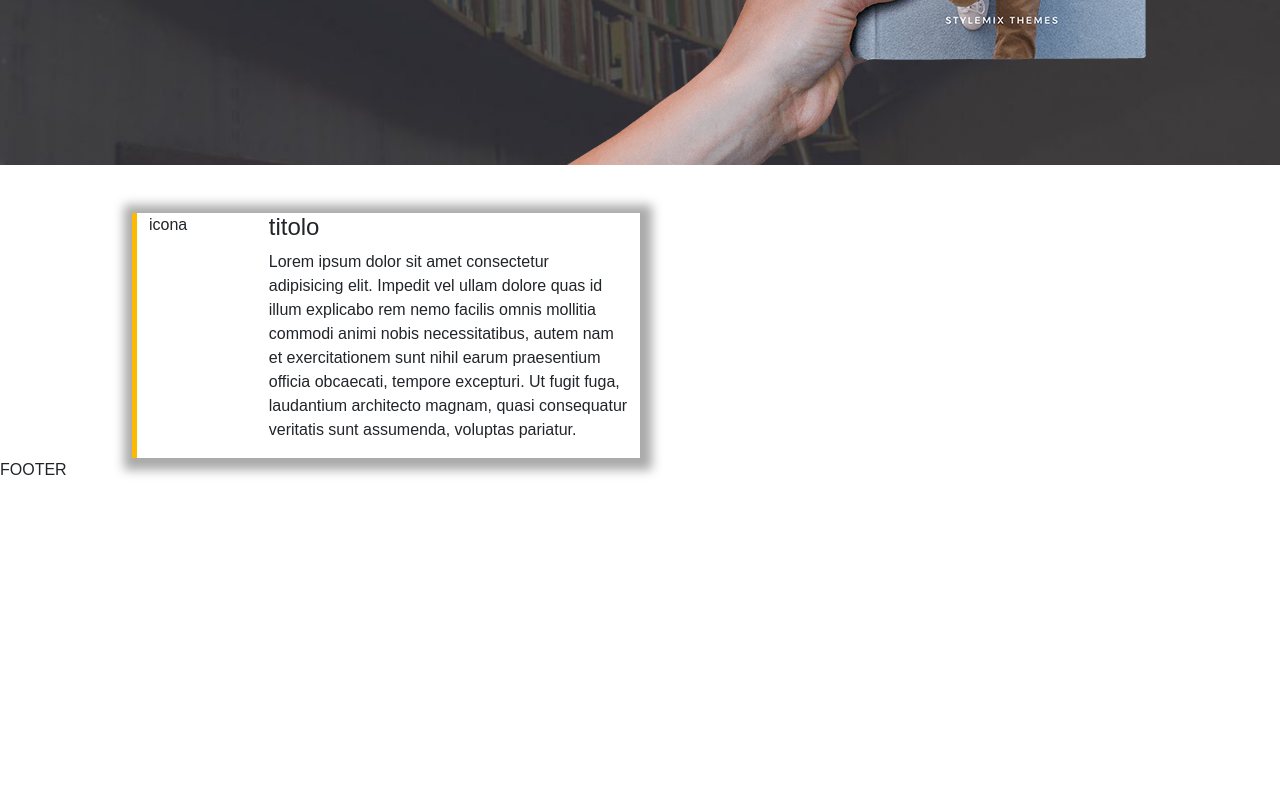
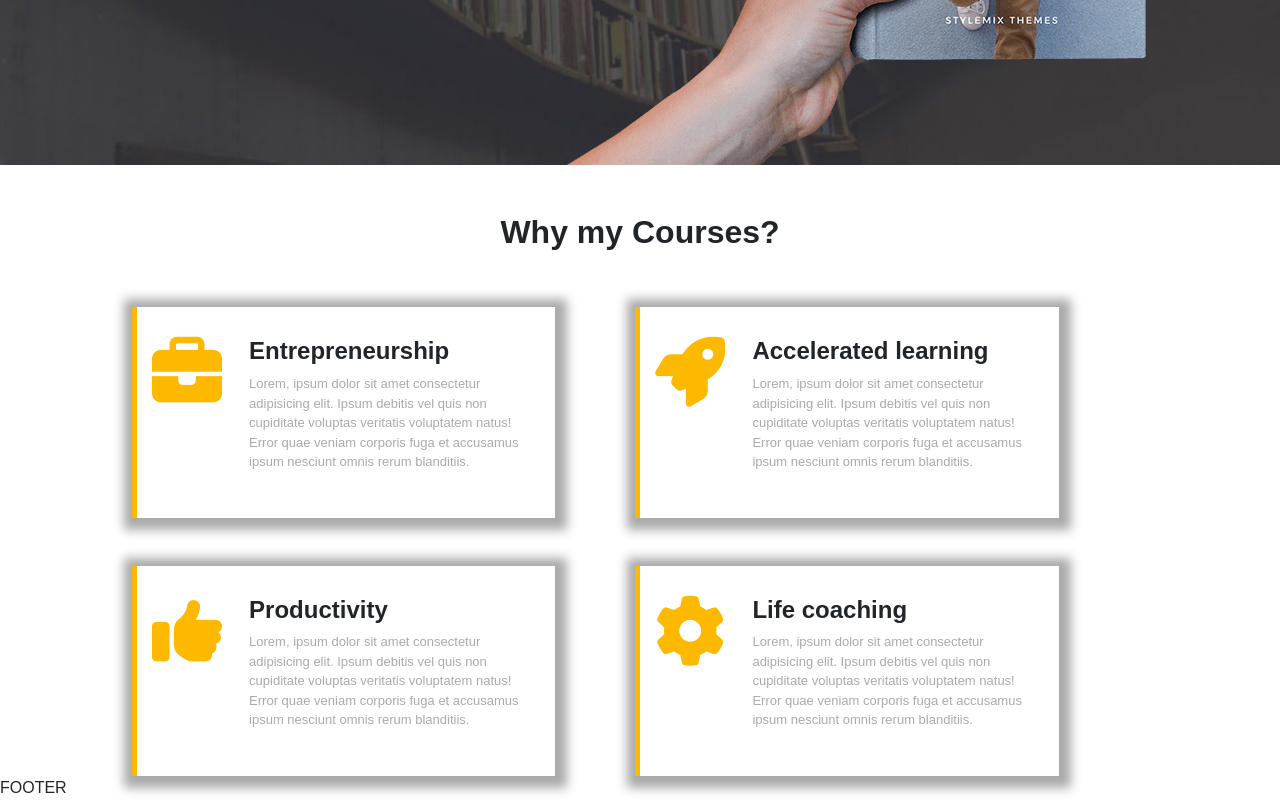
Before and after one commit to stiva98/proj-html-vuejs, a Vue app: page / in a window 1280 px wide. Shown: the part 2728-3528 px from the top of the page. Before the commit the page ends 3210 px from the top, so only its background shows below. Built offline with nearby package versions, Linux system fonts and the light colour scheme.

Commit message:
aggiunta dinamicità al 5 sezione + hover terminata

```diff
--- a/src/components/MainComponent.vue
+++ b/src/components/MainComponent.vue
@@ -3,7 +3,7 @@ export default {
     name: "MainComponent",
     data() {
         return {
-            cardsCourses: [
+            cardsNewCourses: [
                 {
                     cardImage: "../src/assets/img/electronic.jpeg",
                     cardTitle: "How to be a DJ? Make Electronic Music",
@@ -11,7 +11,8 @@ export default {
                     cardDifficult: "Advanced",
                     cardDuration: "8 lectures",
                     cardHours: "6 hours",
-                    cardButton: true
+                    cardButton: true,
+                    cardPrice: "$59"
                 },
                 {
                     cardImage: "../src/assets/img/nvidia.png",
@@ -20,7 +21,8 @@ export default {
                     cardDifficult: "Advanced",
                     cardDuration: "8 lectures",
                     cardHours: "6 hours",
-                    cardButton: true
+                    cardButton: true,
+                    cardPrice: "$60"
                 },
                 {
                     cardImage: "../src/assets/img/fashion.jpeg",
@@ -29,7 +31,8 @@ export default {
                     cardDifficult: "Advanced",
                     cardDuration: "6 lectures",
                     cardHours: "6 hours",
-                    cardButton: true
+                    cardButton: true,
+                    cardPrice: "$61"
                 },
                 {
                     cardImage: "../src/assets/img/communication.jpeg",
@@ -38,7 +41,8 @@ export default {
                     cardDifficult: "Intermediate",
                     cardDuration: "6 lectures",
                     cardHours: "6 hours",
-                    cardButton: false
+                    cardButton: false,
+                    cardPrice: "$62"
                 },
                 {
                     cardImage: "../src/assets/img/art.jpg",
@@ -47,7 +51,8 @@ export default {
                     cardDifficult: "Intermediate",
                     cardDuration: "6 lectures",
                     cardHours: "6 hours",
-                    cardButton: false
+                    cardButton: false,
+                    cardPrice: "$63"
                 },
                 {
                     cardImage: "../src/assets/img/bicycling.jpeg",
@@ -56,7 +61,30 @@ export default {
                     cardDifficult: "Bicycling",
                     cardDuration: "6 lectures",
                     cardHours: "6 hours",
-                    cardButton: false
+                    cardButton: false,
+                    cardPrice: "$64"
+                },
+            ],
+            cardsCourses: [
+                {
+                    icon: "fa-solid fa-briefcase",
+                    title: "Entrepreneurship",
+                    paragraph: "Lorem, ipsum dolor sit amet consectetur adipisicing elit. Ipsum debitis vel quis non cupiditate voluptas veritatis voluptatem natus! Error quae veniam corporis fuga et accusamus ipsum nesciunt omnis rerum blanditiis.",
+                },
+                {
+                    icon: "fa-solid fa-rocket",
+                    title: "Accelerated learning",
+                    paragraph: "Lorem, ipsum dolor sit amet consectetur adipisicing elit. Ipsum debitis vel quis non cupiditate voluptas veritatis voluptatem natus! Error quae veniam corporis fuga et accusamus ipsum nesciunt omnis rerum blanditiis.",
+                },
+                {
+                    icon: "fa-solid fa-thumbs-up",
+                    title: "Productivity",
+                    paragraph: "Lorem, ipsum dolor sit amet consectetur adipisicing elit. Ipsum debitis vel quis non cupiditate voluptas veritatis voluptatem natus! Error quae veniam corporis fuga et accusamus ipsum nesciunt omnis rerum blanditiis.",
+                },
+                {
+                    icon: "fa-solid fa-gear",
+                    title: "Life coaching",
+                    paragraph: "Lorem, ipsum dolor sit amet consectetur adipisicing elit. Ipsum debitis vel quis non cupiditate voluptas veritatis voluptatem natus! Error quae veniam corporis fuga et accusamus ipsum nesciunt omnis rerum blanditiis.",
                 },
             ]
         }
@@ -151,7 +179,7 @@ export default {
                     New Courses
                 </h2>
                 <div class="row">
-                    <div class="col-4 pb-5" v-for="(card, cardIndex) in cardsCourses" :key="cardIndex">
+                    <div class="col-4 pb-5" v-for="(card, cardIndex) in cardsNewCourses" :key="cardIndex">
                         <div class="card" style="width: 18rem;">
                             <div class="container-image position-relative">
                                 <img :src="card.cardImage" class="card-img-top" :alt="card.cardParagraph">
@@ -159,7 +187,7 @@ export default {
                                     SPECIAL
                                 </button>
                                 <div class="price position-absolute h-100 w-100">
-                                    $59
+                                    {{ card.cardPrice }}
                                 </div>
                             </div>
                             <div class="card-body">
@@ -224,18 +252,21 @@ export default {
         </section>
         <section class="fiveth-section">
             <div class="my-container">
+                <h2 class="text-center fw-bold mt-5">
+                    Why my Courses?
+                </h2>
                 <div class="row">
-                    <div class="col-6 mt-5 border-cards">
+                    <div class="col-5 mt-5 border-cards" v-for="(course, courseIndex) in cardsCourses" :key="courseIndex">
                         <div class="d-flex">
                             <div class="col-3">
-                                icona
+                                <i :class="course.icon"></i>
                             </div>
                             <div class="col-9">
-                                <h4>
-                                    titolo
+                                <h4 class="fw-bold">
+                                    {{ course.title}}
                                 </h4>
                                 <p>
-                                    Lorem ipsum dolor sit amet consectetur adipisicing elit. Impedit vel ullam dolore quas id illum explicabo rem nemo facilis omnis mollitia commodi animi nobis necessitatibus, autem nam et exercitationem sunt nihil earum praesentium officia obcaecati, tempore excepturi. Ut fugit fuga, laudantium architecto magnam, quasi consequatur veritatis sunt assumenda, voluptas pariatur.
+                                    {{ course.paragraph }}
                                 </p>
                             </div>
                         </div>
@@ -396,11 +427,27 @@ main {
             max-width: 992px;
             margin: 0 auto;
         }
-        .col-6 {
+        .col-5 {
             box-shadow: 2px 2px 10px 10px $colorTextCard;
+            padding: 30px 15px;
+            margin-right: 80px;
+        }
+        .col-5:hover {
+            background-color: $divAndFooterBg;
+        }
+        .col-5:hover i {
+            color: white;
         }
         .border-cards {
             border-left: 5px solid $divAndFooterBg;
+        }
+        .col-3 > i {
+            font-size: 70px;
+            color: $divAndFooterBg;
+        }
+        .col-9 > p {
+            font-size: small;
+            color: $colorTextCard;
         }
     }
 }
```
